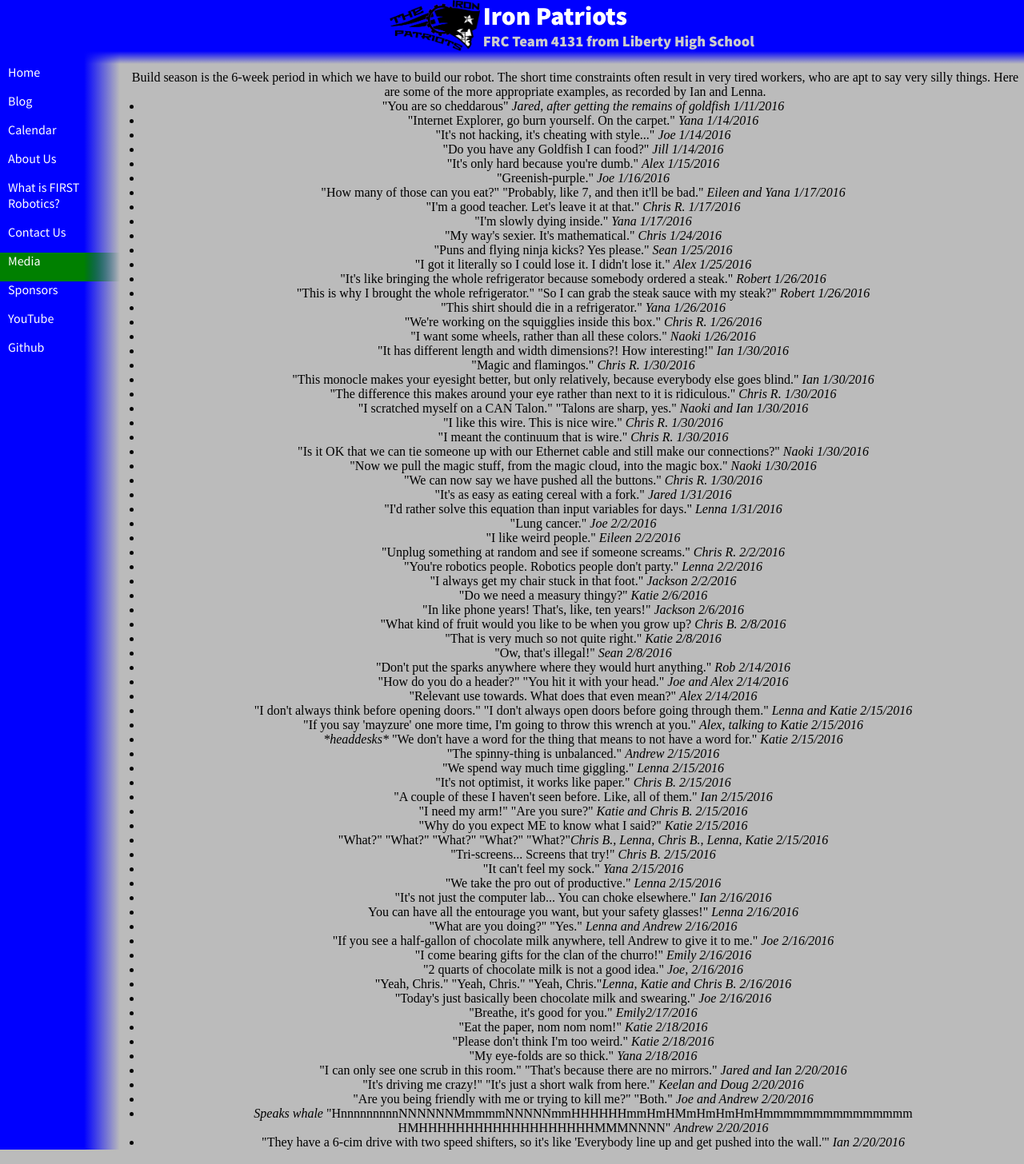
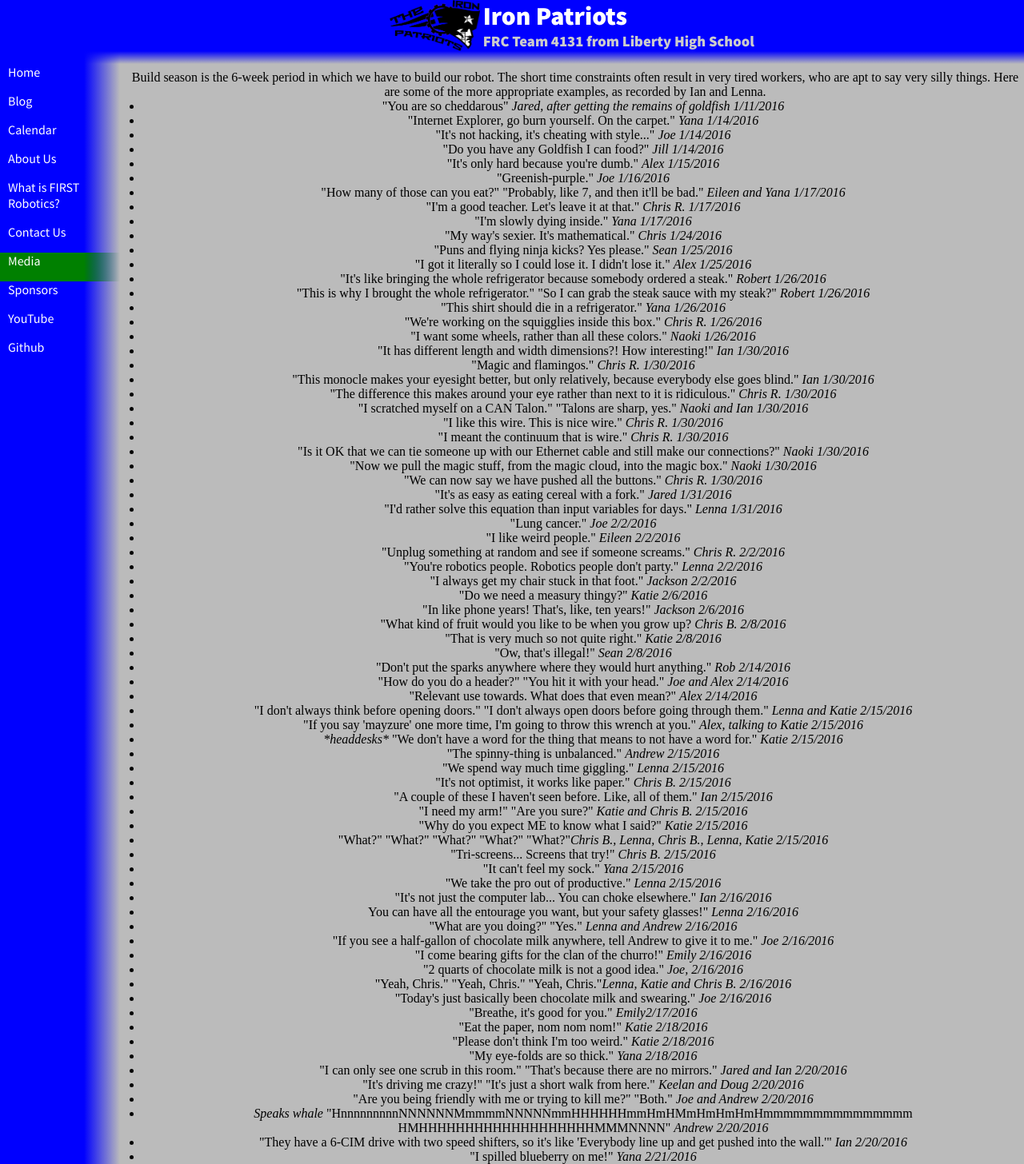
Before and after one commit to katiebugmoon/FRC4131.github.io, a Jekyll site: the page built from media/2016/quotes.html, in a window 1280 px wide. Shown: the whole page at 80% size. Built offline with Jekyll 4.4.1, drawn with Linux system fonts in a browser that asks for light colours; nearby versions of some CDN libraries.

Commit message:
Update quotes.html

```diff
--- a/media/2016/quotes.html
+++ b/media/2016/quotes.html
@@ -76,5 +76,6 @@ title: Build Season 2016 Quotes
 	<li>"Are you being friendly with me or trying to kill me?" "Both." <i>Joe and Andrew 2/20/2016</i></li>
 	<li><i>Speaks whale </i>"HnnnnnnnnnNNNNNNMmmmmNNNNNmmHHHHHHmmHmHMmHmHmHmHmmmmmmmmmmmmmmm
 	HMHHHHHHHHHHHHHHHHHHHMMMNNNN" <i>Andrew 2/20/2016</i></li>
-	<li>"They have a 6-cim drive with two speed shifters, so it's like 'Everybody line up and get pushed into the wall.'" <i>Ian 2/20/2016</i></li>
+	<li>"They have a 6-CIM drive with two speed shifters, so it's like 'Everybody line up and get pushed into the wall.'" <i>Ian 2/20/2016</i></li>
+	<li>"I spilled blueberry on me!" <i>Yana 2/21/2016</i></li>
 </ul><center>
```
